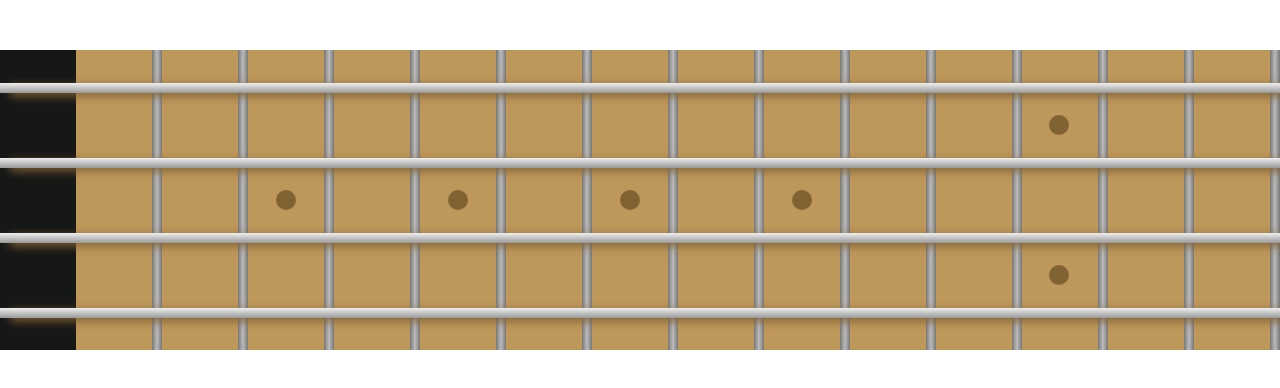
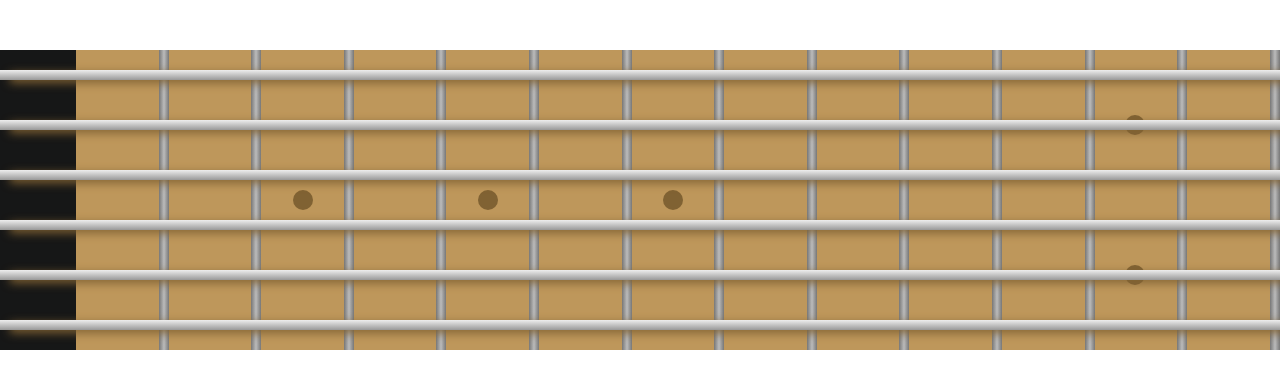
Before and after one commit to EricChukoltyansky/Guitar-Scales, a React (Create React App) app: page / in a window 1280 px wide. Shown: the top 388 px of the page. Built offline with nearby package versions, Linux system fonts and the light colour scheme.

Commit message:
dynamic frets and string

```diff
--- a/src/App.tsx
+++ b/src/App.tsx
@@ -5,7 +5,7 @@ import { createGlobalStyle } from "styled-components";
 const GlobalStyles = createGlobalStyle`
   body {
     --fretboard-height: 300;
-    --number-of-strings: 4;
+    --number-of-strings: 6;
     --string-height:10;
     --half-string-height:calc(var(--string-height) / 2);
     --string-top-position: calc(var(--fretboard-height) / var(--number-of-strings) / 2 - var(--half-string-height)) ;
--- a/src/Components/Fretboard/Fretboard.tsx
+++ b/src/Components/Fretboard/Fretboard.tsx
@@ -93,120 +93,24 @@ const Note = styled.div`
 `;
 
 function Fretboard() {
+  const [frets, setFrets] = React.useState(14);
+  const [strings, setStrings] = React.useState(6);
   return (
     <Frtboard>
-      <String>
-        <Note />
-        <Note />
-        <Note />
-        <Note>
-          <div className="single-fretmark"></div>
-        </Note>
-        <Note />
-        <Note>
-          <div className="single-fretmark"></div>
-        </Note>
-        <Note />
-        <Note>
-          <div className="single-fretmark"></div>
-        </Note>
-        <Note />
-        <Note>
-          <div className="single-fretmark"></div>
-        </Note>
-        <Note />
-        <Note />
-        <Note>
-          <div className="double-fretmark"></div>
-        </Note>
-        <Note />
-        <Note />
-      </String>
-      <String>
-        <Note />
-        <Note />
-        <Note />
-        <Note />
-        <Note />
-        <Note />
-        <Note />
-        <Note />
-        <Note />
-        <Note />
-        <Note />
-        <Note />
-        <Note />
-        <Note />
-        <Note />
-      </String>
-      <String>
-        <Note />
-        <Note />
-        <Note />
-        <Note />
-        <Note />
-        <Note />
-        <Note />
-        <Note />
-        <Note />
-        <Note />
-        <Note />
-        <Note />
-        <Note />
-        <Note />
-        <Note />
-      </String>
-      <String>
-        <Note />
-        <Note />
-        <Note />
-        <Note />
-        <Note />
-        <Note />
-        <Note />
-        <Note />
-        <Note />
-        <Note />
-        <Note />
-        <Note />
-        <Note />
-        <Note />
-        <Note />
-      </String>
-      {/* <String>
-        <Note />
-        <Note />
-        <Note />
-        <Note />
-        <Note />
-        <Note />
-        <Note />
-        <Note />
-        <Note />
-        <Note />
-        <Note />
-        <Note />
-        <Note />
-        <Note />
-        <Note />
-      </String>
-      <String>
-        <Note />
-        <Note />
-        <Note />
-        <Note />
-        <Note />
-        <Note />
-        <Note />
-        <Note />
-        <Note />
-        <Note />
-        <Note />
-        <Note />
-        <Note />
-        <Note />
-        <Note />
-      </String> */}
+      {Array.from({ length: strings }, (_, i) => (
+        <String key={i}>
+          {i === 0 &&
+            Array.from({ length: frets }, (_, i) => (
+              <Note key={i}>
+                {i === 3 && <div className="single-fretmark"></div>}
+                {i === 5 && <div className="single-fretmark"></div>}
+                {i === 7 && <div className="single-fretmark"></div>}
+                {i === 12 && <div className="double-fretmark"></div>}
+              </Note>
+            ))}
+          {i !== 0 && Array.from({ length: frets }, (_, i) => <Note></Note>)}
+        </String>
+      ))}
     </Frtboard>
   );
 }
```
